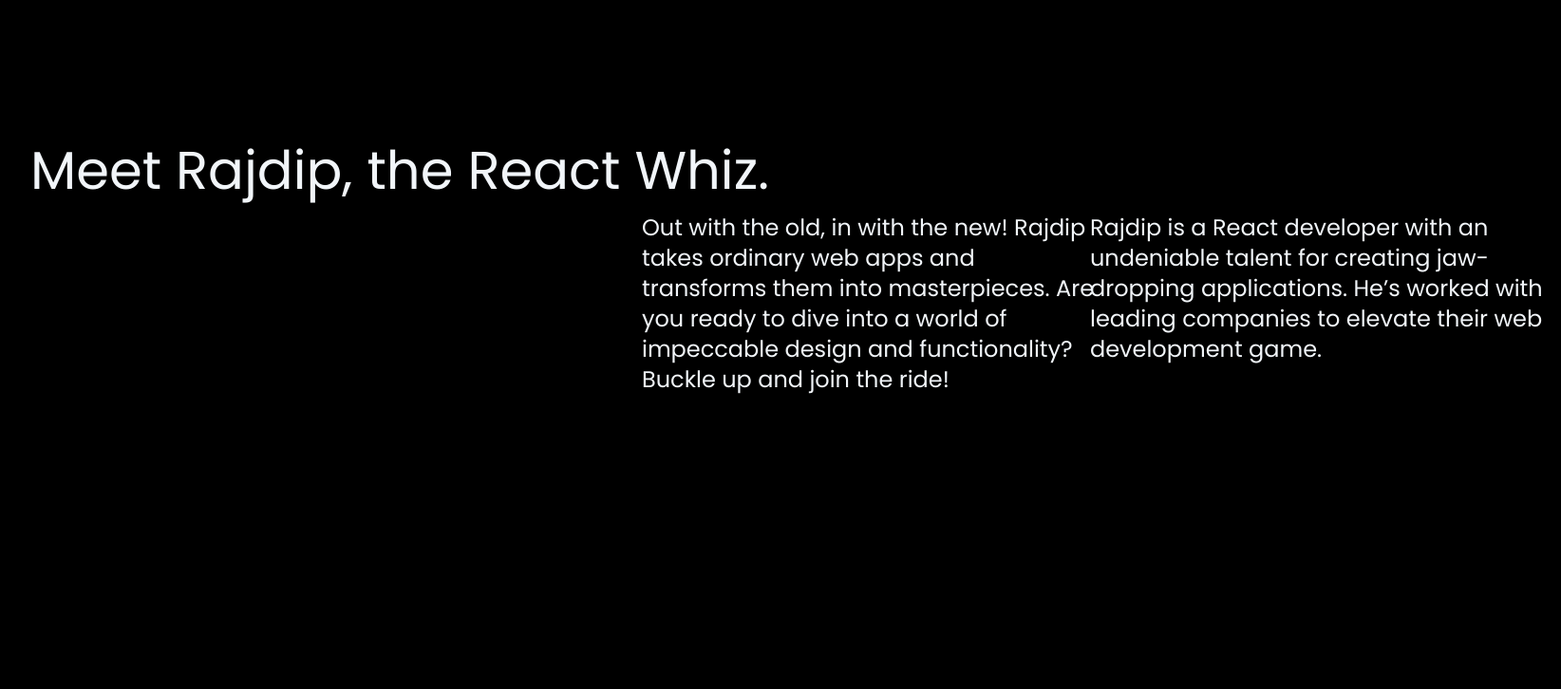
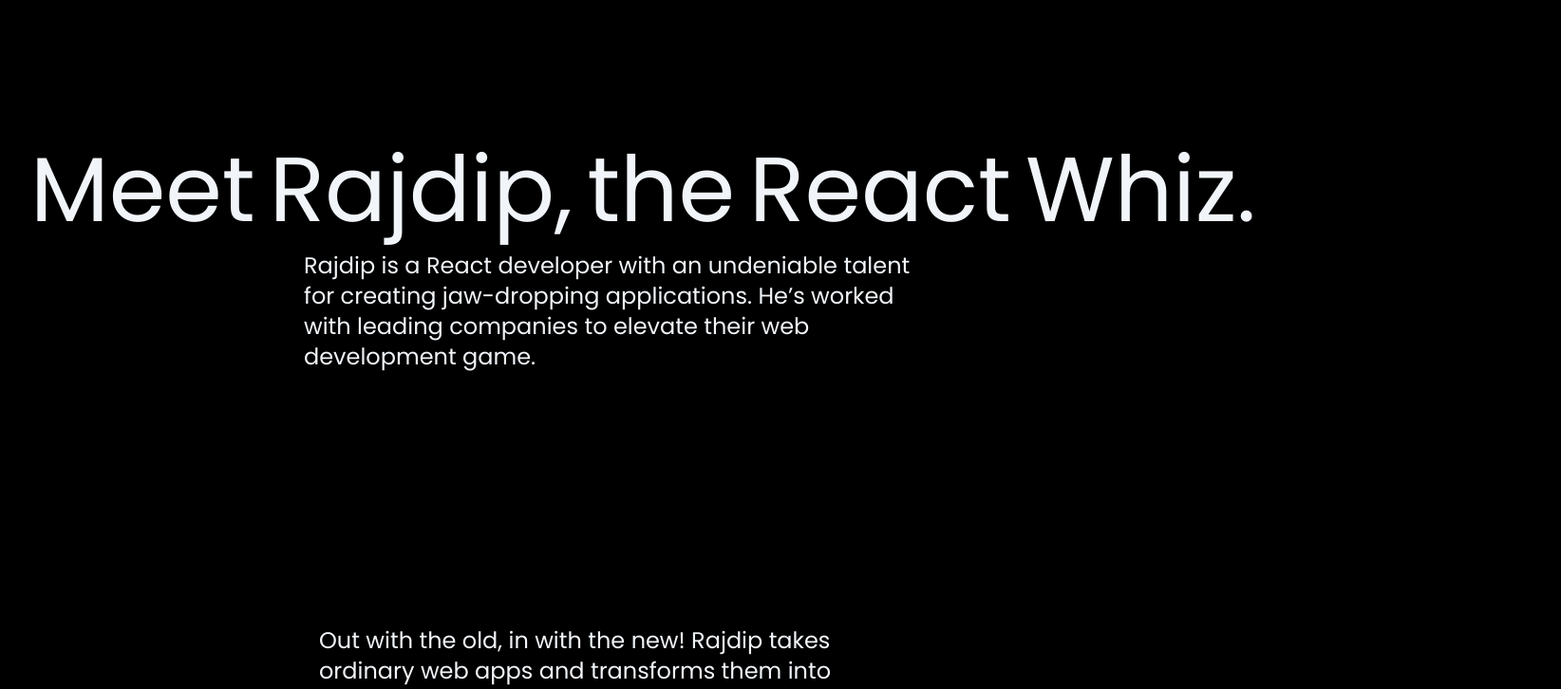
Before and after one commit to rajdips834/portfolio, a React (Create React App) app: page / in a window 1280 px wide. Shown: the part 760-1486 px from the top of the page at 95% size, 1644 px wide, since content can reach past the window. Before the commit the page ends 1192 px from the top, so only its background shows below. Built offline with nearby package versions, Linux system fonts and the light colour scheme.

Commit message:
About page

```diff
--- a/src/pages/about/About.css
+++ b/src/pages/about/About.css
@@ -12,10 +12,9 @@
 .about{
     font-family: Poppins;
     position: relative;
-    top: 90vh;
-    font-size: 3.5rem;
     padding-left: 2rem;
-
+    position:relative;
+    top:90vh;
 }
 .about-subtext{
     position: relative;
--- a/src/pages/about/About.jsx
+++ b/src/pages/about/About.jsx
@@ -1,28 +1,41 @@
-import "./About.css";
 import { motion } from "framer-motion";
 import { useInView } from "react-intersection-observer";
-import { React, useRef, useEffect, useState } from "react";
+import { React, useRef } from "react";
 import "./About.css";
 import AnimatedTextWord from "../../components/typewriter/AnimatedTextWord";
 
 export default function About() {
   const [myRef, inView] = useInView();
   return (
-    <div className=" text-slate-100">
-      <h1 ref={myRef} className=" about text-8xl">
-        <AnimatedTextWord text="Meet Rajdip, the React Whiz."></AnimatedTextWord>
+    <div className="text-slate-100">
+      <h1
+        ref={myRef}
+        className="relative justify-center pb-4 text-4xl align-middle about sm:text-4xl md:text-6xl lg:text-8xl"
+      >
+        <AnimatedTextWord text="Meet Rajdip, the React Whiz." />
       </h1>
       <div className="top-[90vh] relative gap-10 justify-center flex flex-wrap">
         <motion.div
-          initial={{ x: "-400%" }}
-          animate={{ x: "calc(100vw - 50%)" }}
-          className="p-4  relative text-2xl w-[40vw]"
+          initial={{ x: "-100%", opacity: 0 }}
+          animate={{ x: "0%", opacity: 1 }}
+          transition={{ duration: 1.5, delay: 0.5, type: "tween", damping: 12 }}
+          className="relative w-full pt-32w` text-xl md:text-2xl lg:text-2xl xl:text-2xl md:w-1/2"
         >
           Rajdip is a React developer with an undeniable talent for creating
           jaw-dropping applications. He’s worked with leading companies to
           elevate their web development game.
         </motion.div>
-        <motion.div className="p-4 relative text-2xl w-[40vw]">
+        <motion.div
+          initial={{ x: "120%", y: "110%" }}
+          animate={{ x: "0%", y: "110%" }}
+          transition={{
+            duration: 1,
+            delay: 0.5,
+            type: "intertia",
+            damping: 1,
+          }}
+          className="relative w-full p-4 text-xl md:text-2xl lg:text-2xl xl:text-2xl md:w-1/2"
+        >
           Out with the old, in with the new! Rajdip takes ordinary web apps and
           transforms them into masterpieces. Are you ready to dive into a world
           of impeccable design and functionality? Buckle up and join the ride!
```
